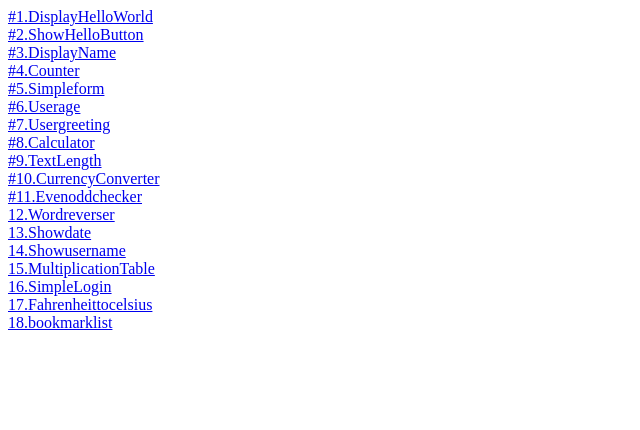
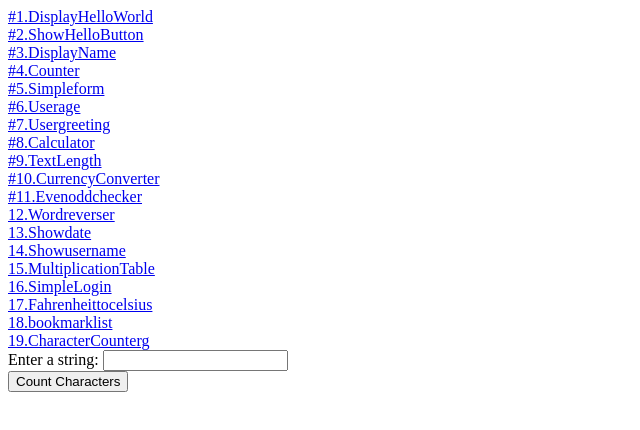
Before and after one commit to Xavierbaliw/ACTIVITY-8-Angular-Components, an Angular app: page /charactercounter in a window 1280 px wide. Before the commit this address led to /. Shown: the top 430 px of the page, without its empty margins (0-640 px from the left). Built offline with nearby package versions, Linux system fonts and the light colour scheme.

Commit message:
19TH COMMIT - ADD charactercounter

```diff
--- a/src/app/app.component.html
+++ b/src/app/app.component.html
@@ -34,6 +34,8 @@
 <br>
 <a routerLink="bookmarklist">18.bookmarklist</a>
 <br>
+<a routerLink="charactercounter">19.CharacterCounterg</a>
+<br>
 
 
 
--- /dev/null
+++ b/src/app/component/charactercounter/charactercounter.component.html
@@ -0,0 +1,7 @@
+<div>
+  <label for="inputString">Enter a string: </label>
+  <input type="text" id="inputString" [(ngModel)]="inputString" /><br>
+  <button (click)="countCharacters()">Count Characters</button>
+</div>
+
+<p *ngIf="characterCount > 0">Character Count: {{ characterCount }}</p>
--- /dev/null
+++ b/src/app/component/charactercounter/charactercounter.component.ts
@@ -0,0 +1,16 @@
+import { Component } from '@angular/core';
+
+@Component({
+  selector: 'app-charactercounter',
+  templateUrl: './charactercounter.component.html',
+  styleUrl: './charactercounter.component.css'
+})
+export class CharactercounterComponent {
+  inputString: string = '';
+  characterCount: number = 0;
+
+  countCharacters() {
+    this.characterCount = this.inputString.length;
+  }
+
+}
```
Also changed, not shown: src/app/app.module.ts (+3 -4 lines), src/app/component/charactercounter/charactercounter.component.css (added), 1 other file (tests, documents, lock files or other folders).
